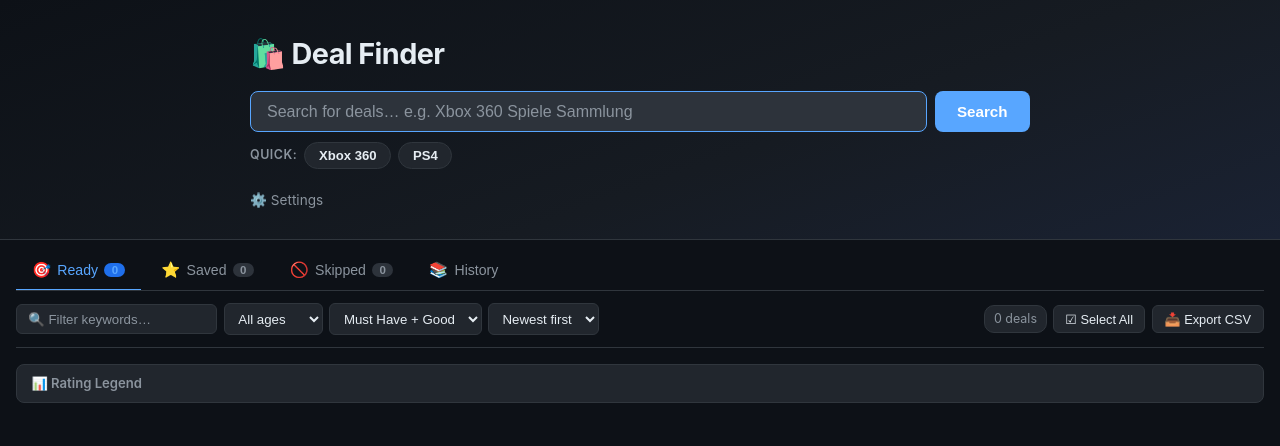
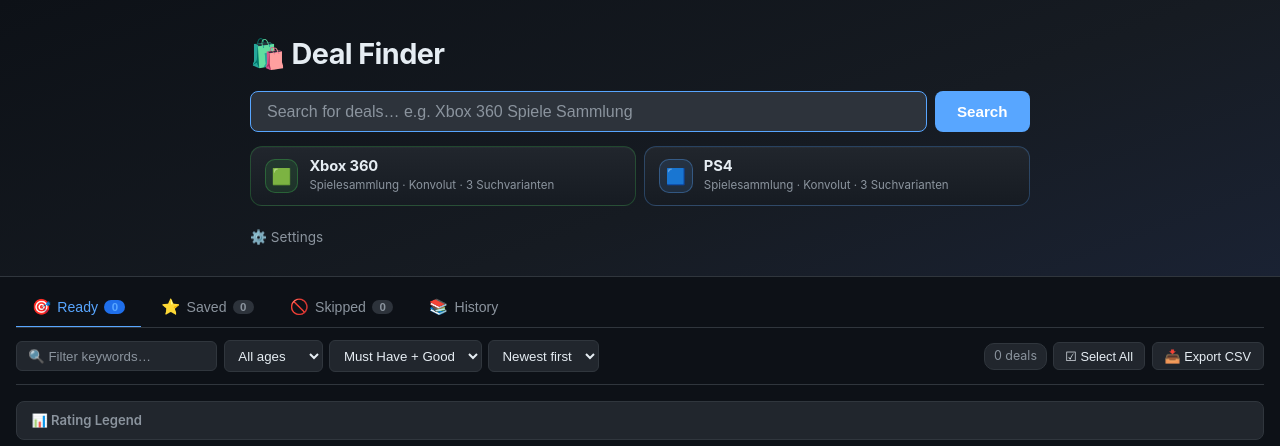
Before and after one commit to flavio-code-535345/ebay-scrapper, a Flask app: page / in a window 1280 px wide. Shown: the top 446 px of the page. Run offline with Flask 3, Linux system fonts and the light colour scheme; data that the repository does not hold is empty.

Commit message:
Multi-query search + improved scoring + card-style quick chips
- Backend: /api/search accepts queries array, merges+deduplicates by URL
- Quick chips: 3 phrase variations each (Xbox/PS4)
- Smarter sports/Kinect: keep mixed-content bundles
- Scam: description-based phrase detection + title keywords
- eBay API: FIXED_PRICE filter, exclude broken/parts condition
- AI prompts: price sanity, platform premiums, shipping realism
- Restored card-style quick-search chips (Xbox green / PS blue)

```diff
--- a/app.py
+++ b/app.py
@@ -166,23 +166,54 @@ def search():
     data = request.get_json(silent=True)
     if data is None:
         return jsonify({"error": "Request body must be valid JSON with Content-Type: application/json"}), 400
-    query = data.get("query", "").strip()
+
+    # Accept a single "query" (backward-compat) or "queries" (array) for
+    # multi-phrase searches that catch more listing variations.
+    raw_query = data.get("query", "").strip()
+    raw_queries = data.get("queries")
+    if raw_queries and isinstance(raw_queries, list):
+        queries = [str(q).strip() for q in raw_queries if str(q).strip()]
+    elif raw_query:
+        queries = [raw_query]
+    else:
+        return jsonify({"error": "query or queries is required"}), 400
+    query = queries[0]  # canonical query ref for logging / response payload
+
     try:
         max_results = max(1, min(int(data.get("max_results", 50)), 200))
     except (TypeError, ValueError):
         return jsonify({"error": "max_results must be a positive integer"}), 400
 
-    if not query:
-        return jsonify({"error": "query is required"}), 400
-
-    # Select the appropriate search engine (API or scraper) based on settings.
     data_source_setting = _db_data_source()
     search_fn, active_source = _resolve_engine(data_source_setting)
 
-    deals, search_errors = search_fn(query, max_results=max_results)
+    # Run each query and merge results, deduplicating by URL.
+    all_deals: list[dict] = []
+    all_errors: list[str] = []
+    seen_urls: set[str] = set()
+    for q in queries:
+        deals, errs = search_fn(q, max_results=max_results)
+        all_errors.extend(errs)
+        added = 0
+        for d in deals:
+            url = d.get("url", "")
+            if url and url not in seen_urls:
+                seen_urls.add(url)
+                all_deals.append(d)
+                added += 1
+        logger.info(
+            "Search for %r via %s returned %d deals (%d new, %d errors)",
+            q,
+            active_source,
+            len(deals),
+            added,
+            len(errs),
+        )
+    deals = all_deals
+    search_errors = all_errors
     logger.info(
-        "Search for %r via %s returned %d deals, %d error(s)",
-        query,
+        "Multi-query search (%d phrases) via %s: %d unique deals, %d total errors",
+        len(queries),
         active_source,
         len(deals),
         len(search_errors),
--- a/static/app.js
+++ b/static/app.js
@@ -20,6 +20,7 @@ let _savedUrls       = new Set();
 let _selectedUrls    = new Set();
 let _abortController = null;
 let _progressTimer   = null;
+let _multiQuery      = null;
 
 const _PROGRESS_STAGES = [
     { target: 35, label: '🔍 Searching eBay listings…', duration: 3500 },
@@ -100,16 +101,22 @@ document.addEventListener('DOMContentLoaded', () => {
     const searchForm = document.getElementById('searchForm');
     if (searchForm) searchForm.addEventListener('submit', handleSearch);
 
-    // Quick-search chips (Xbox 360 / PS4 bundle presets)
-    document.querySelectorAll('.btn-quick-search').forEach(btn => {
-        btn.addEventListener('click', () => {
-            const query = (btn.dataset.query || '').trim();
-            if (!query) return;
+    // Quick-search chips (event delegation — multiple query variations)
+    const quickSearches = document.getElementById('quickSearches');
+    if (quickSearches) {
+        quickSearches.addEventListener('click', (e) => {
+            const el = e.target.closest('[data-queries]');
+            if (!el || el.disabled || _abortController) return;
+            e.preventDefault();
+            const raw = (el.getAttribute('data-queries') || '').trim();
+            const queries = raw.split(',').map(s => s.trim()).filter(Boolean);
+            if (!queries.length) return;
             const input = document.getElementById('searchQuery');
-            if (input) input.value = query;
+            if (input) input.value = queries[0];
+            _multiQuery = queries;
             handleSearch(new Event('submit'));
         });
-    });
+    }
 
     // Cancel search
     const cancelBtn = document.getElementById('cancelSearchBtn');
@@ -222,7 +229,12 @@ async function handleSearch(e) {
     const spinner   = searchBtn.querySelector('.spinner-border');
     const btnText   = searchBtn.querySelector('.btn-text');
 
-    if (!query) {
+    if (_multiQuery) {
+        if (!_multiQuery.length) {
+            _multiQuery = null;
+            return;
+        }
+    } else if (!query) {
         showError('Please enter a search term');
         return;
     }
@@ -233,7 +245,7 @@ async function handleSearch(e) {
 
     // UI – loading state
     searchBtn.disabled = true;
-    document.querySelectorAll('.btn-quick-search').forEach(btn => { btn.disabled = true; });
+    document.querySelectorAll('#quickSearches [data-queries]').forEach(btn => { btn.disabled = true; });
     spinner.classList.remove('d-none');
     btnText.textContent = 'Searching…';
 
@@ -243,14 +255,23 @@ async function handleSearch(e) {
     document.getElementById('emptyState').classList.add('d-none');
     document.getElementById('dealsGrid').innerHTML = '';
 
+    const phaseLabel = document.getElementById('progressPhase');
+    if (phaseLabel && _multiQuery && _multiQuery.length > 1) {
+        phaseLabel.textContent = `🔍 Searching ${_multiQuery.length} phrase variations…`;
+    }
+
     startProgress();
     switchPipeline('ready', /* suppressLoad */ true);
+
+    const body = _multiQuery
+        ? { queries: _multiQuery, max_results: MAX_SEARCH_RESULTS }
+        : { query, max_results: MAX_SEARCH_RESULTS };
 
     try {
         const response = await fetch('/api/search', {
             method: 'POST',
             headers: { 'Content-Type': 'application/json' },
-            body: JSON.stringify({ query, max_results: MAX_SEARCH_RESULTS }),
+            body: JSON.stringify(body),
             signal: _abortController.signal,
         });
 
@@ -287,11 +308,12 @@ async function handleSearch(e) {
         }
     } finally {
         searchBtn.disabled = false;
-        document.querySelectorAll('.btn-quick-search').forEach(btn => { btn.disabled = false; });
+        document.querySelectorAll('#quickSearches [data-queries]').forEach(btn => { btn.disabled = false; });
         spinner.classList.add('d-none');
         btnText.textContent = 'Search';
         document.getElementById('activePipelineBar').classList.add('d-none');
         _abortController = null;
+        _multiQuery = null;
     }
 }
 
--- a/static/style.css
+++ b/static/style.css
@@ -125,42 +125,113 @@ a:hover { text-decoration: underline; }
 .btn-search:disabled { opacity: 0.55; cursor: not-allowed; }
 
 .quick-searches {
-    display: flex;
-    flex-wrap: wrap;
-    align-items: center;
-    gap: 0.45rem;
-    margin-top: 0.65rem;
+    margin-top: 0.85rem;
+    display: grid;
+    grid-template-columns: 1fr 1fr;
+    gap: 0.55rem;
 }
 
-.quick-searches-label {
-    color: var(--muted);
-    font-size: 0.78rem;
-    font-weight: 600;
-    text-transform: uppercase;
-    letter-spacing: 0.04em;
+.quick-chip {
+    display: flex;
+    align-items: center;
+    gap: 0.7rem;
+    width: 100%;
+    text-align: left;
+    padding: 0.7rem 0.85rem;
+    background: linear-gradient(180deg, var(--surface2) 0%, var(--surface) 100%);
+    border: 1px solid var(--border);
+    border-radius: var(--radius-lg);
+    color: var(--text);
+    cursor: pointer;
+    box-shadow: 0 1px 0 rgba(255, 255, 255, 0.03) inset;
+    transition: border-color 0.18s ease, background 0.18s ease, transform 0.15s ease, box-shadow 0.18s ease;
 }
 
-.btn-quick-search {
-    background: var(--surface2);
-    color: var(--text);
-    border: 1px solid var(--border);
-    border-radius: 999px;
-    padding: 0.3rem 0.85rem;
-    font-size: 0.82rem;
-    font-weight: 600;
-    cursor: pointer;
-    transition: background 0.15s, border-color 0.15s, color 0.15s;
+.quick-chip:hover {
+    transform: translateY(-1px);
+    box-shadow: 0 6px 18px rgba(0, 0, 0, 0.28);
 }
 
-.btn-quick-search:hover {
-    background: var(--accent-dim);
-    border-color: var(--accent);
-    color: var(--accent);
+.quick-chip:active {
+    transform: translateY(0);
 }
 
-.btn-quick-search:disabled {
-    opacity: 0.5;
+.quick-chip:focus-visible {
+    outline: 2px solid var(--accent);
+    outline-offset: 2px;
+}
+
+.quick-chip:disabled {
+    opacity: 0.45;
     cursor: not-allowed;
+    transform: none;
+    box-shadow: none;
+}
+
+.quick-chip-icon {
+    flex-shrink: 0;
+    width: 2.1rem;
+    height: 2.1rem;
+    display: inline-flex;
+    align-items: center;
+    justify-content: center;
+    border-radius: 10px;
+    font-size: 1rem;
+    line-height: 1;
+}
+
+.quick-chip-text {
+    display: flex;
+    flex-direction: column;
+    gap: 0.08rem;
+    min-width: 0;
+}
+
+.quick-chip-title {
+    font-size: 0.92rem;
+    font-weight: 700;
+    letter-spacing: -0.01em;
+    line-height: 1.2;
+}
+
+.quick-chip-sub {
+    font-size: 0.72rem;
+    color: var(--muted);
+    white-space: nowrap;
+    overflow: hidden;
+    text-overflow: ellipsis;
+}
+
+.quick-chip--xbox {
+    border-color: rgba(63, 185, 80, 0.28);
+}
+.quick-chip--xbox .quick-chip-icon {
+    background: rgba(63, 185, 80, 0.14);
+    border: 1px solid rgba(63, 185, 80, 0.35);
+}
+.quick-chip--xbox:hover {
+    border-color: rgba(63, 185, 80, 0.65);
+    background: linear-gradient(180deg, rgba(25, 108, 46, 0.35) 0%, var(--surface) 100%);
+}
+.quick-chip--xbox:hover .quick-chip-title { color: var(--green); }
+
+.quick-chip--ps {
+    border-color: rgba(88, 166, 255, 0.28);
+}
+.quick-chip--ps .quick-chip-icon {
+    background: rgba(88, 166, 255, 0.12);
+    border: 1px solid rgba(88, 166, 255, 0.35);
+}
+.quick-chip--ps:hover {
+    border-color: rgba(88, 166, 255, 0.65);
+    background: linear-gradient(180deg, rgba(31, 111, 235, 0.28) 0%, var(--surface) 100%);
+}
+.quick-chip--ps:hover .quick-chip-title { color: var(--accent); }
+
+@media (max-width: 520px) {
+    .quick-searches {
+        grid-template-columns: 1fr;
+    }
 }
 
 /* ── Settings details/summary ───────────────────────────────────────────── */
--- a/templates/index.html
+++ b/templates/index.html
@@ -20,9 +20,20 @@
                     </button>
                 </form>
                 <div class="quick-searches" id="quickSearches" role="group" aria-label="Quick searches">
-                    <span class="quick-searches-label">Quick:</span>
-                    <button type="button" class="btn-quick-search" data-query="Xbox 360 Spiele Sammlung Konvolut">Xbox 360</button>
-                    <button type="button" class="btn-quick-search" data-query="PS4 Spiele Sammlung Konvolut">PS4</button>
+                    <div class="quick-chip quick-chip--xbox" data-queries="Xbox 360 Spiele Sammlung Konvolut,Xbox 360 Spielesammlung Konvolut,Xbox 360 Spiele Konvolut">
+                        <span class="quick-chip-icon" aria-hidden="true">🟩</span>
+                        <span class="quick-chip-text">
+                            <span class="quick-chip-title">Xbox 360</span>
+                            <span class="quick-chip-sub">Spielesammlung · Konvolut · 3 Suchvarianten</span>
+                        </span>
+                    </div>
+                    <div class="quick-chip quick-chip--ps" data-queries="PS4 Spiele Sammlung Konvolut,PS4 Spielesammlung Konvolut,PS4 Spiele Konvolut">
+                        <span class="quick-chip-icon" aria-hidden="true">🟦</span>
+                        <span class="quick-chip-text">
+                            <span class="quick-chip-title">PS4</span>
+                            <span class="quick-chip-sub">Spielesammlung · Konvolut · 3 Suchvarianten</span>
+                        </span>
+                    </div>
                 </div>
             </div>
             <!-- Settings panel (collapsible) -->
--- a/test_app.py
+++ b/test_app.py
@@ -69,7 +69,7 @@ class TestSearch:
     def test_search_requires_query(self, client):
         resp = client.post("/api/search", json={"query": ""})
         assert resp.status_code == 400
-        assert resp.get_json()["error"] == "query is required"
+        assert "query" in resp.get_json()["error"].lower()
 
     def test_search_empty_results(self, client):
         """When both engines return no results, search returns empty."""
```
